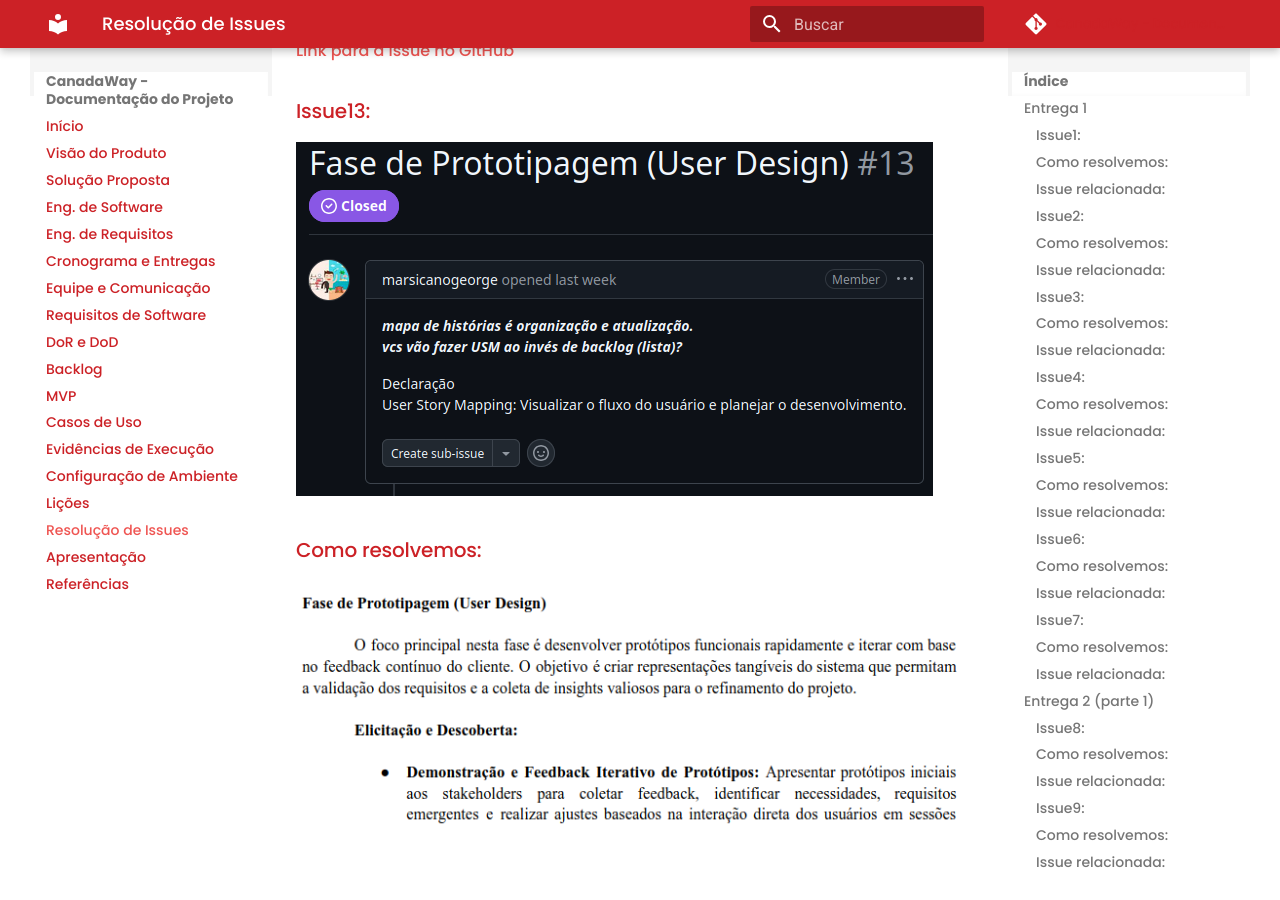
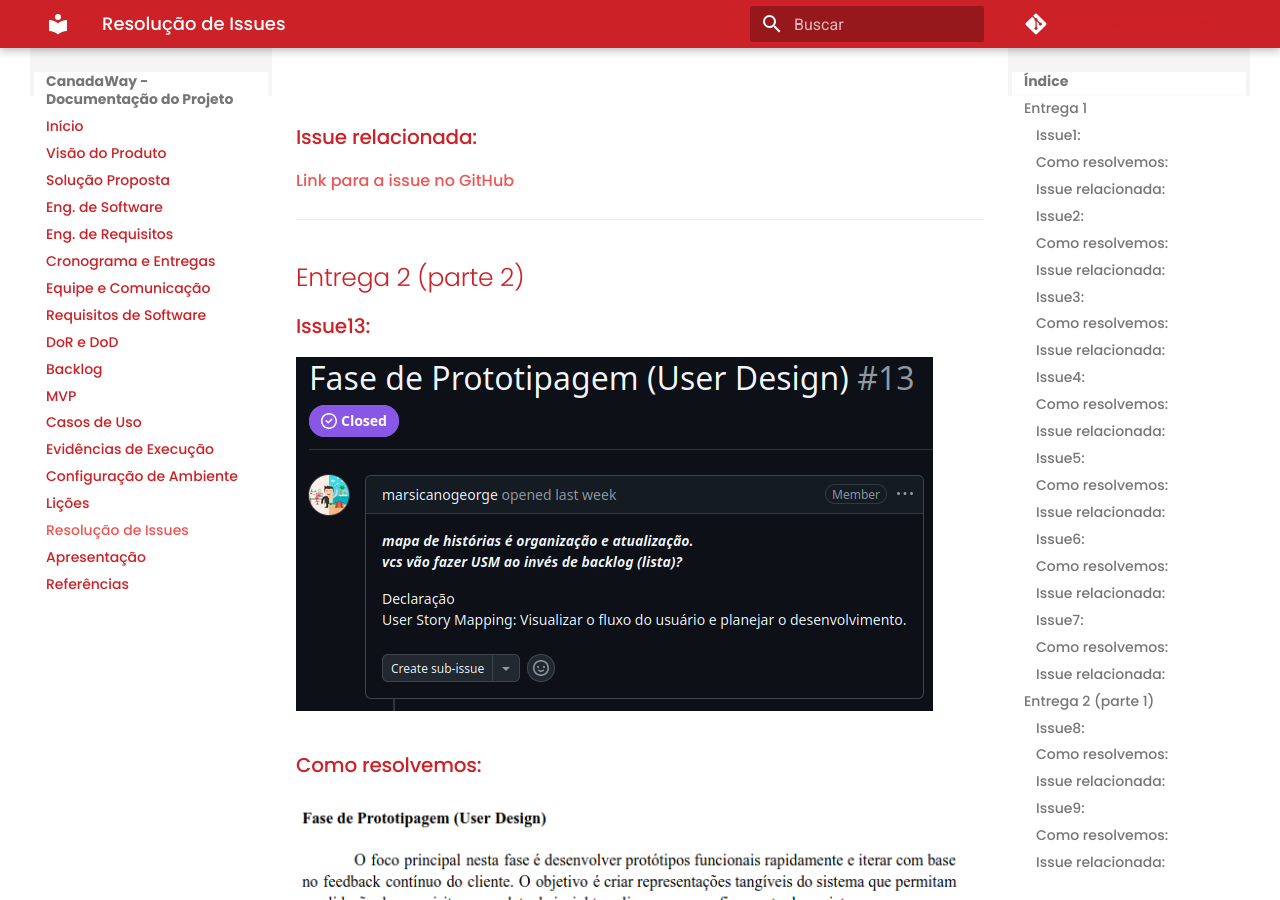
Before and after one commit to mdsreq-fga-unb/2025.1-T02-CanadaIntercambio, an MkDocs documentation site: the page built from docs/resolucao-issues.md, in a window 1280 px wide and 900 px high, scrolled down 26254 px. Built offline with MkDocs 1.6.1 and Material for MkDocs 9.7.7, drawn with Linux system fonts in a browser that asks for light colours; comment, search, counter and statistics services are not loaded.

Commit message:
docs-Formatar resolucao das issues

```diff
--- a/docs/resolucao-issues.md
+++ b/docs/resolucao-issues.md
@@ -99,6 +99,8 @@
 ### Issue relacionada:
 [Link para a issue no GitHub](https://github.com/mdsreq-fga-unb/2025.1-T02-CanadaIntercambio/issues/7)
 
+---
+
 ## Entrega 2 (parte 1)
 
 ### Issue8:
@@ -116,6 +118,8 @@
 ### Issue relacionada:
 [Link para a issue no GitHub](https://github.com/mdsreq-fga-unb/2025.1-T02-CanadaIntercambio/issues/8)
 
+---
+
 ### Issue9:
 
 ![Solicitação do Professor](images/IS09.png)
@@ -127,6 +131,8 @@
 
 ### Issue relacionada:
 [Link para a issue no GitHub](https://github.com/mdsreq-fga-unb/2025.1-T02-CanadaIntercambio/issues/9)
+
+---
 
 ### Issue10:
 
@@ -157,6 +163,8 @@
 ### Issue relacionada:
 [Link para a issue no GitHub](https://github.com/mdsreq-fga-unb/2025.1-T02-CanadaIntercambio/issues/10)
 
+---
+
 ### Issue11:
 
 ![Solicitação do Professor](images/IS11.png)
@@ -178,6 +186,8 @@
 ### Issue relacionada:
 [Link para a issue no GitHub](https://github.com/mdsreq-fga-unb/2025.1-T02-CanadaIntercambio/issues/11)
 
+---
+
 ### Issue12:
 
 ![Solicitação do Professor](images/IS12.png)
@@ -190,6 +200,10 @@
 
 ### Issue relacionada:
 [Link para a issue no GitHub](https://github.com/mdsreq-fga-unb/2025.1-T02-CanadaIntercambio/issues/12)
+
+---
+
+## Entrega 2 (parte 2)
 
 ### Issue13:
 
@@ -204,6 +218,8 @@
 ### Issue relacionada:
 [Link para a issue no GitHub](https://github.com/mdsreq-fga-unb/2025.1-T02-CanadaIntercambio/issues/13)
 
+---
+
 ### Issue14:
 
 ![Solicitação do Professor](images/IS14.png)
@@ -214,6 +230,8 @@
 
 ### Issue relacionada:
 [Link para a issue no GitHub](https://github.com/mdsreq-fga-unb/2025.1-T02-CanadaIntercambio/issues/14)
+
+---
 
 ### Issue15:
 
@@ -226,6 +244,8 @@
 ### Issue relacionada:
 [Link para a issue no GitHub](https://github.com/mdsreq-fga-unb/2025.1-T02-CanadaIntercambio/issues/15)
 
+---
+
 ### Issue16:
 
 ![Solicitação do Professor](images/IS16.png)
```
